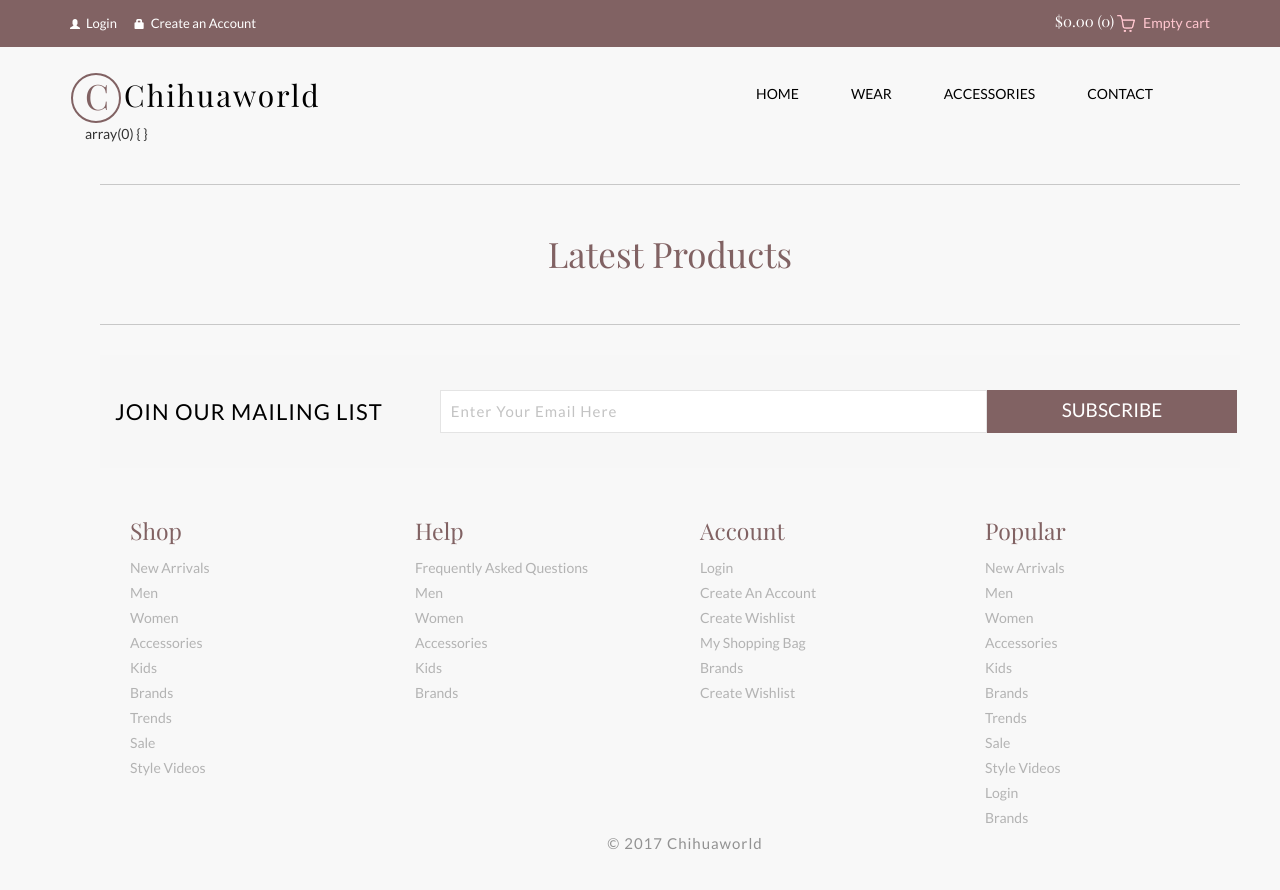
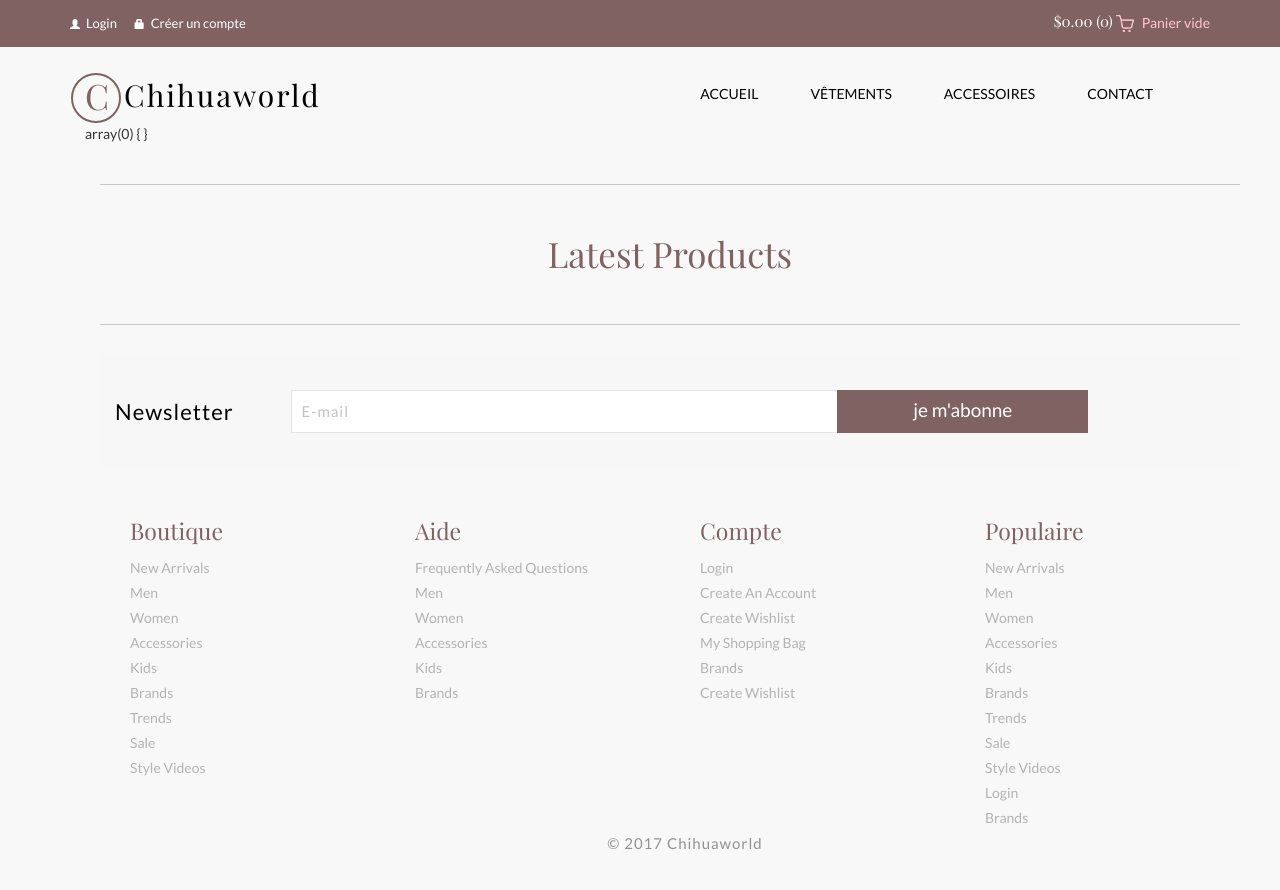
Before and after one commit to Jeremy3wa/Chihuaworld, a PHP site: page / in a window 1280 px wide. Run offline with PHP 8.4, Linux system fonts and the light colour scheme; data that the repository does not hold is empty.

Commit message:
traduction

```diff
--- a/views/footer.phtml
+++ b/views/footer.phtml
@@ -1,11 +1,11 @@
 <div class="news-letter">
 			<div class="container">
 				<div class="join">
-					<h6>JOIN OUR MAILING LIST</h6>
+					<h6>Newsletter</h6>
 					<div class="sub-left-right">
 						<form>
-							<input type="text" value="Enter Your Email Here" onfocus="this.value = '';" onblur="if (this.value == '') {this.value = 'Enter Your Email Here';}" />
-							<input type="submit" value="SUBSCRIBE" />
+							<input type="text" value="E-mail" onfocus="this.value = '';" onblur="if (this.value == '') {this.value = 'Enter Your Email Here';}" />
+							<input type="submit" value="je m'abonne" />
 						</form>
 					</div>
 					<div class="clearfix"> </div>
@@ -17,7 +17,7 @@
 		 <div class="footer_top">
 			<div class="span_of_4">
 				<div class="col-md-3 span1_of_4">
-					<h4>Shop</h4>
+					<h4>boutique</h4>
 					<ul class="f_nav">
 						<li><a href="#">new arrivals</a></li>
 						<li><a href="#">men</a></li>
@@ -31,7 +31,7 @@
 					</ul>
 				</div>
 				<div class="col-md-3 span1_of_4">
-					<h4>help</h4>
+					<h4>Aide</h4>
 					<ul class="f_nav">
 						<li><a href="#">frequently asked  questions</a></li>
 						<li><a href="#">men</a></li>
@@ -42,7 +42,7 @@
 					</ul>
 				</div>
 				<div class="col-md-3 span1_of_4">
-					<h4>account</h4>
+					<h4>Compte</h4>
 					<ul class="f_nav">
 						<li><a href="account.html">login</a></li>
 						<li><a href="register.html">create an account</a></li>
@@ -53,7 +53,7 @@
 					</ul>
 				</div>
 				<div class="col-md-3 span1_of_4">
-					<h4>popular</h4>
+					<h4>populaire</h4>
 					<ul class="f_nav">
 						<li><a href="#">new arrivals</a></li>
 						<li><a href="#">men</a></li>
--- a/views/header.phtml
+++ b/views/header.phtml
@@ -5,15 +5,15 @@
 				<div class="header-top-left">
 					<ul>
 						<li><a href="index.php?page=login"><span class="glyphicon glyphicon-user"> </span>Login</a></li>
-						<li><a href="index.php?page=register"><span class="glyphicon glyphicon-lock"> </span>Create an Account</a></li>
+						<li><a href="index.php?page=register"><span class="glyphicon glyphicon-lock"> </span>Créer un compte</a></li>
 					</ul>
 				</div>
 				<div class="header-right">
 						<div class="cart box_1">
 							<a href="index.php?page=command">
-								<h3> <span class="simpleCart_total"> $0.00 </span> (<span id="simpleCart_quantity" class="simpleCart_quantity"> 0 </span>)<img src="./public/images/bag.png" alt=""></h3>
+								<h3> <span class="simpleCart_total"> 0.00 € </span> (<span id="simpleCart_quantity" class="simpleCart_quantity"> 0 </span>)<img src="./public/images/bag.png" alt=""></h3>
 							</a>
-							<p><a href="index.php?page=command" class="simpleCart_empty">Empty cart</a></p>
+							<p><a href="index.php?page=command" class="simpleCart_empty">Panier vide</a></p>
 							<div class="clearfix"> </div>
 						</div>
 				</div>
@@ -40,10 +40,10 @@
 
 	    <div class="collapse navbar-collapse" id="bs-example-navbar-collapse-1">
 	        <ul class="nav navbar-nav">
-					<li><a href="index.php">Home</a></li>
-		        	<li><a href="index.php">Wear</a></li>
-		        	<li><a href="index.php">accessories</a></li>
-					<li><a href="contact.html">CONTACT</a></li>
+					<li><a href="index.php">Accueil</a></li>
+		        	<li><a href="index.php">Vêtements</a></li>
+		        	<li><a href="index.php">Accessoires</a></li>
+					<li><a href="index.php">contact</a></li>
 	        </ul>
 	    </div>
 	    <!--/.navbar-collapse-->
```
Also changed, not shown: views/header_admin.phtml (+8 -8 lines), views/header_in.phtml (+8 -8 lines).
